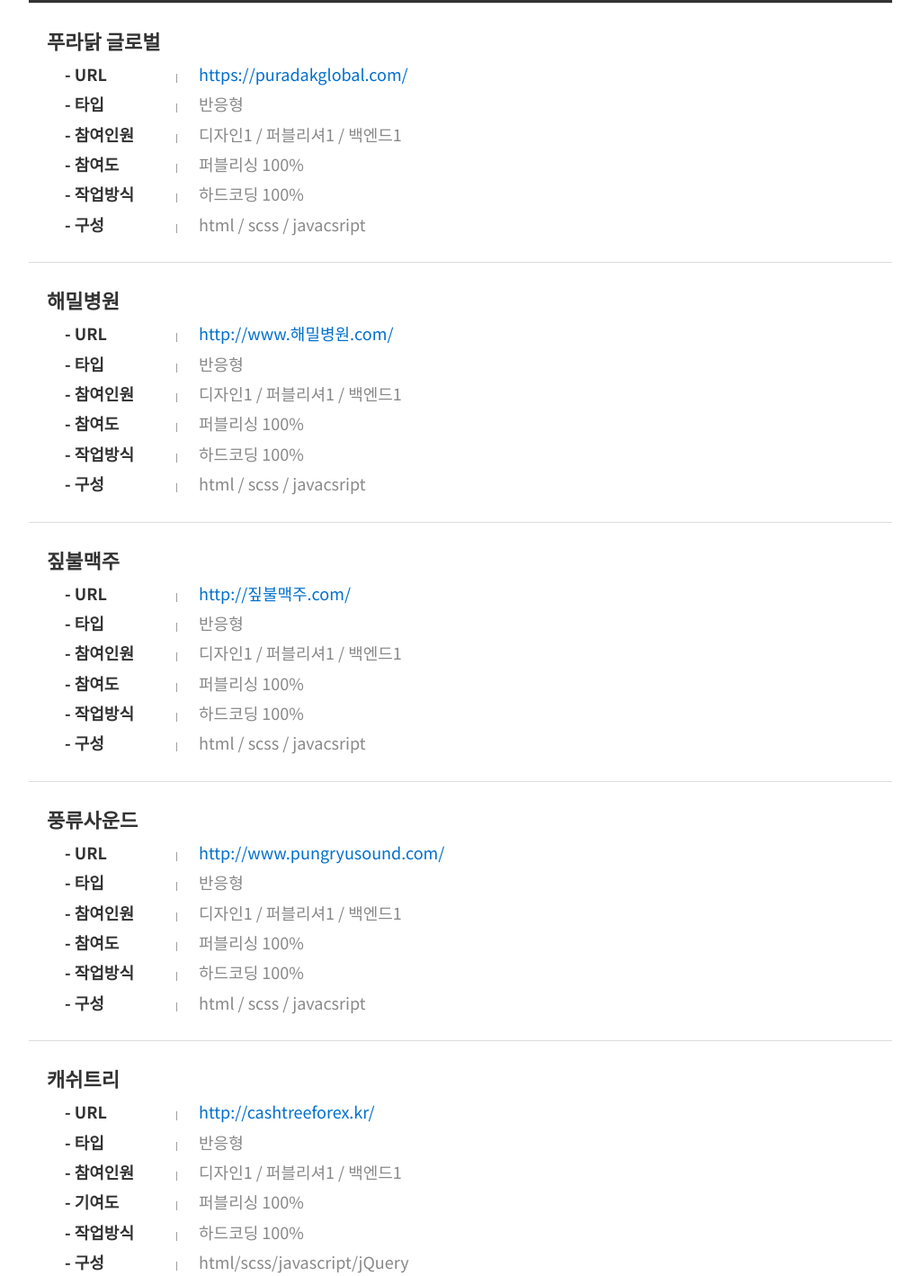
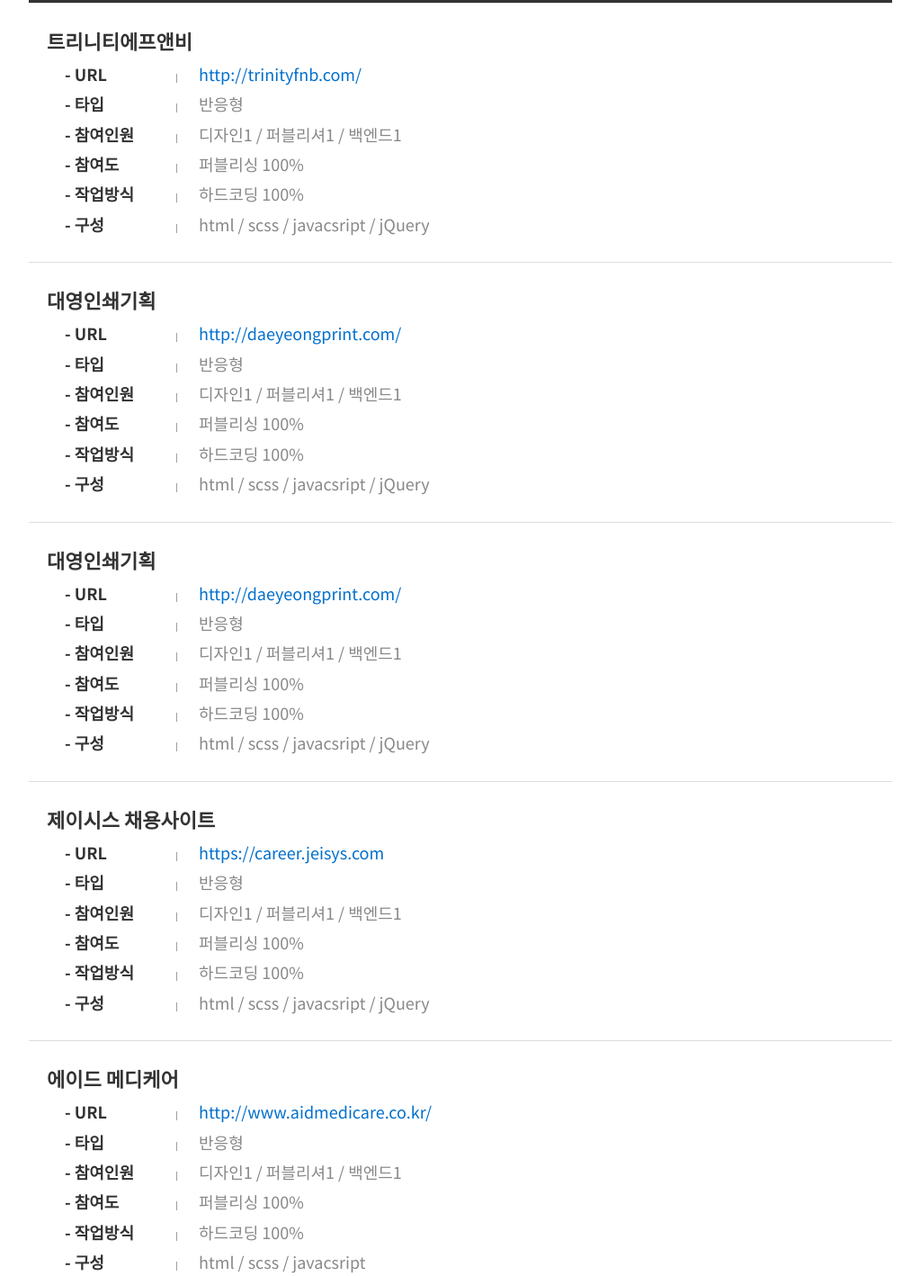
Before and after one commit to aherher/career, a plain HTML site: page index.html in a window 1280 px wide. Shown: the part 397-1815 px from the top of the page at 90% size, without its empty margins (128-1151 px from the left). Drawn offline with Linux system fonts and the light colour scheme.

Commit message:
first commit

```diff
--- a/index.html
+++ b/index.html
@@ -46,6 +46,156 @@
       <p class="projects__title">주요 프로젝트</p>
       <ul class="the_list">
         <li>
+          <p class="in_name">트리니티에프앤비</p>
+
+          <ul class="infos">
+            <li>
+              <span class="th">- URL</span>
+              <span class="td"><a href="http://trinityfnb.com/" target="_blank">http://trinityfnb.com/</a></span>
+            </li>
+            <li>
+              <span class="th">- 타입</span>
+              <span class="td">반응형</span>
+            </li>
+            <li>
+              <span class="th">- 참여인원</span>
+              <span class="td">디자인1 / 퍼블리셔1 / 백엔드1</span>
+            </li>
+            <li>
+              <span class="th">- 참여도</span>
+              <span class="td">퍼블리싱 100%</span>
+            </li>
+            <li>
+              <span class="th">- 작업방식</span>
+              <span class="td">하드코딩 100%</span>
+            </li>
+            <li>
+              <span class="th">- 구성</span>
+              <span class="td">html / scss / javacsript / jQuery</span>
+            </li>
+          </ul>
+        </li>
+        <li>
+          <p class="in_name">대영인쇄기획</p>
+
+          <ul class="infos">
+            <li>
+              <span class="th">- URL</span>
+              <span class="td"><a href="http://daeyeongprint.com/" target="_blank">http://daeyeongprint.com/</a></span>
+            </li>
+            <li>
+              <span class="th">- 타입</span>
+              <span class="td">반응형</span>
+            </li>
+            <li>
+              <span class="th">- 참여인원</span>
+              <span class="td">디자인1 / 퍼블리셔1 / 백엔드1</span>
+            </li>
+            <li>
+              <span class="th">- 참여도</span>
+              <span class="td">퍼블리싱 100%</span>
+            </li>
+            <li>
+              <span class="th">- 작업방식</span>
+              <span class="td">하드코딩 100%</span>
+            </li>
+            <li>
+              <span class="th">- 구성</span>
+              <span class="td">html / scss / javacsript / jQuery</span>
+            </li>
+          </ul>
+        </li>
+        <li>
+          <p class="in_name">대영인쇄기획</p>
+
+          <ul class="infos">
+            <li>
+              <span class="th">- URL</span>
+              <span class="td"><a href="http://daeyeongprint.com/" target="_blank">http://daeyeongprint.com/</a></span>
+            </li>
+            <li>
+              <span class="th">- 타입</span>
+              <span class="td">반응형</span>
+            </li>
+            <li>
+              <span class="th">- 참여인원</span>
+              <span class="td">디자인1 / 퍼블리셔1 / 백엔드1</span>
+            </li>
+            <li>
+              <span class="th">- 참여도</span>
+              <span class="td">퍼블리싱 100%</span>
+            </li>
+            <li>
+              <span class="th">- 작업방식</span>
+              <span class="td">하드코딩 100%</span>
+            </li>
+            <li>
+              <span class="th">- 구성</span>
+              <span class="td">html / scss / javacsript / jQuery</span>
+            </li>
+          </ul>
+        </li>
+        <li>
+          <p class="in_name">제이시스 채용사이트</p>
+
+          <ul class="infos">
+            <li>
+              <span class="th">- URL</span>
+              <span class="td"><a href="https://career.jeisys.com" target="_blank">https://career.jeisys.com</a></span>
+            </li>
+            <li>
+              <span class="th">- 타입</span>
+              <span class="td">반응형</span>
+            </li>
+            <li>
+              <span class="th">- 참여인원</span>
+              <span class="td">디자인1 / 퍼블리셔1 / 백엔드1</span>
+            </li>
+            <li>
+              <span class="th">- 참여도</span>
+              <span class="td">퍼블리싱 100%</span>
+            </li>
+            <li>
+              <span class="th">- 작업방식</span>
+              <span class="td">하드코딩 100%</span>
+            </li>
+            <li>
+              <span class="th">- 구성</span>
+              <span class="td">html / scss / javacsript / jQuery</span>
+            </li>
+          </ul>
+        </li>
+        <li>
+          <p class="in_name">에이드 메디케어</p>
+
+          <ul class="infos">
+            <li>
+              <span class="th">- URL</span>
+              <span class="td"><a href="http://www.aidmedicare.co.kr/" target="_blank">http://www.aidmedicare.co.kr/</a></span>
+            </li>
+            <li>
+              <span class="th">- 타입</span>
+              <span class="td">반응형</span>
+            </li>
+            <li>
+              <span class="th">- 참여인원</span>
+              <span class="td">디자인1 / 퍼블리셔1 / 백엔드1</span>
+            </li>
+            <li>
+              <span class="th">- 참여도</span>
+              <span class="td">퍼블리싱 100%</span>
+            </li>
+            <li>
+              <span class="th">- 작업방식</span>
+              <span class="td">하드코딩 100%</span>
+            </li>
+            <li>
+              <span class="th">- 구성</span>
+              <span class="td">html / scss / javacsript</span>
+            </li>
+          </ul>
+        </li>
+        <li>
           <p class="in_name">푸라닭 글로벌</p>
 
           <ul class="infos">
```
